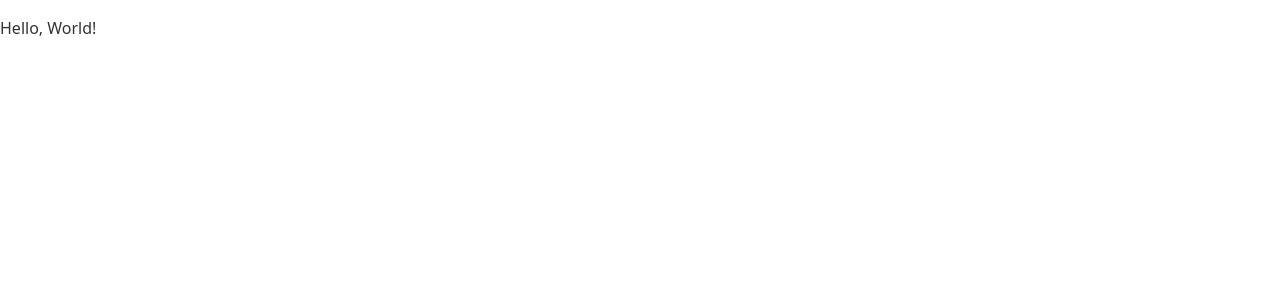
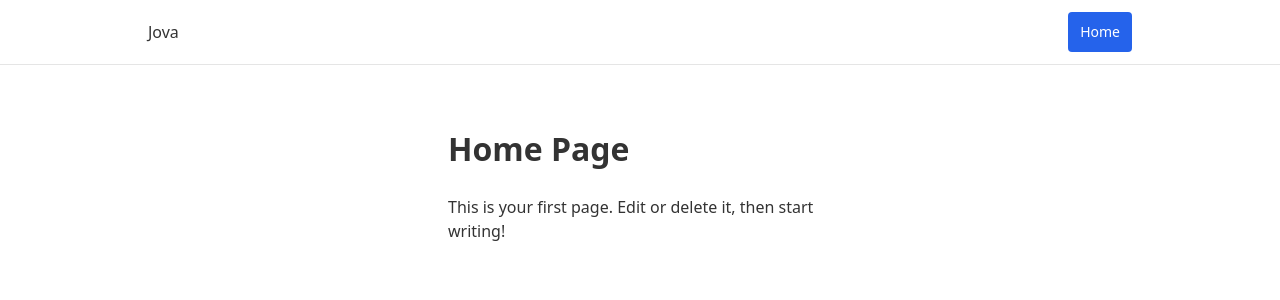
Before and after one commit to yogaprttama/jova, a React app: page / in a window 1280 px wide. Shown: the top 300 px of the page. Built offline with nearby package versions, Linux system fonts and the light colour scheme.

Commit message:
Create Routes

```diff
--- a/src/App.js
+++ b/src/App.js
@@ -1,10 +1,17 @@
 import React from 'react';
+import { BrowserRouter as Router, Routes, Route } from 'react-router-dom';
+import Root from './Root';
+import Home from './pages/Home';
 
-function App() {
+const App = () => {
   return(
-    <div className="App">
-      <p>Hello, World!</p>
-    </div>
+    <Router>
+      <Routes>
+        <Route path="/" element={<Root />}>
+          <Route index element={<Home />} />
+        </Route>
+      </Routes>
+    </Router>
   );
 }
 
--- /dev/null
+++ b/src/Root.js
@@ -0,0 +1,21 @@
+import React from 'react';
+import { Outlet } from 'react-router-dom';
+import styled from 'styled-components';
+import Navbar from './components/Navbar';
+
+const Content = styled.div`
+  padding-top: 2.5rem;
+`;
+
+const Root = () => {
+  return(
+    <div className="App">
+      <Navbar />
+      <Content className="wrap">
+        <Outlet />
+      </Content>
+    </div>
+  );
+}
+
+export default Root;
--- /dev/null
+++ b/src/components/Navbar.js
@@ -0,0 +1,67 @@
+import React from 'react';
+import { Link } from 'react-router-dom';
+import styled from 'styled-components';
+
+const Header = styled.header`
+  background-color: rgb(255, 255, 255);
+  box-shadow: 0px 1px 0px 0px rgb(229, 229, 229);
+`;
+
+const HeaderContent = styled.div`
+  display: flex;
+  align-items: center;
+  justify-content: space-between;
+  padding-top: 0.625rem;
+  padding-bottom: 0.625rem;
+
+  @media (min-width: 960px) {
+    padding-top: 0.75rem;
+    padding-bottom: 0.75rem;
+  }
+`;
+
+const Title = styled.p`
+  font-size: 1rem;
+  line-height: 1.5rem;
+  font-weight: 400;
+  margin: 0;
+`;
+
+const Nav = styled.nav`
+  display: flex;
+  align-items: center;
+  column-gap: 0.75rem;
+`;
+
+const NavLink = styled(Link)`
+  display: inline-flex;
+  align-items: center;
+  padding: 0.5rem 0.75rem;
+  color: rgb(255, 255, 255);
+  background-color: rgb(37, 99, 235);
+
+  &:hover {
+    color: rgb(255, 255, 255);
+    background-color: rgb(59, 130, 246);
+  }
+
+  @media (min-width: 960px) {
+    padding-top: 0.625rem;
+    padding-bottom: 0.625rem;
+  }
+`
+
+const Navbar = () => {
+  return(
+    <Header>
+      <HeaderContent className="wrap">
+        <Title>Jova</Title>
+        <Nav>
+          <NavLink to="/" className="btn">Home</NavLink>
+        </Nav>
+      </HeaderContent>
+    </Header>
+  );
+}
+
+export default Navbar;
--- /dev/null
+++ b/src/pages/Home.js
@@ -0,0 +1,19 @@
+import React from 'react';
+import styled from 'styled-components';
+
+const Main = styled.main`
+  margin-left: auto;
+  margin-right: auto;
+  max-width: 24rem;
+`;
+
+const Home = () => {
+  return(
+    <Main>
+      <h1>Home Page</h1>
+      <p>This is your first page. Edit or delete it, then start writing!</p>
+    </Main>
+  );
+}
+
+export default Home;
```
